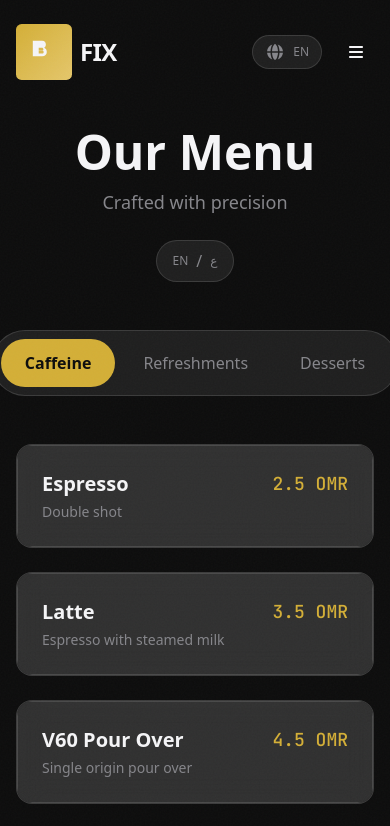
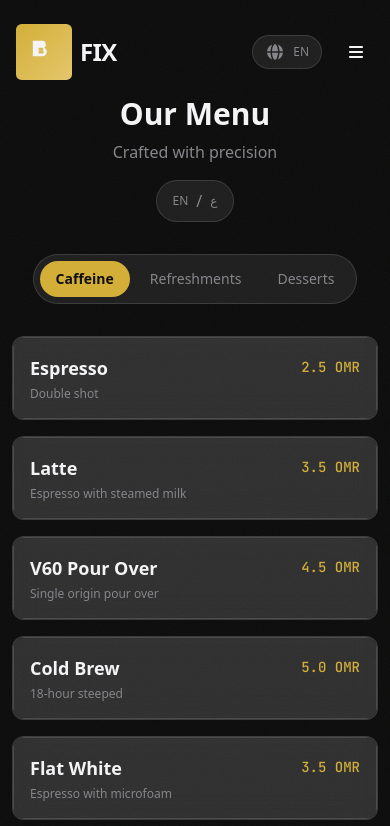
Before and after one commit to Ahmad-hue-hue/Fix.Om, a Next.js app in the folder fix-om/: page /menu in a window 390 px wide. Shown: the top 826 px of the page. Built offline with nearby package versions, Linux system fonts and the light colour scheme.

Commit message:
fix: improve menu mobile responsiveness

```diff
--- a/fix-om/app/menu/page.tsx
+++ b/fix-om/app/menu/page.tsx
@@ -42,35 +42,36 @@ const MenuItemCard = memo(function MenuItemCard({
       exit={{ opacity: 0, scale: 0.9 }}
       transition={{ duration: 0.3 }}
       whileHover={{ scale: 1.02, y: -5 }}
-      className={`relative rounded-2xl overflow-hidden ${
+      className={`relative rounded-xl sm:rounded-2xl overflow-hidden ${
         item.image
           ? "glass"
           : "bg-glass border border-glass-border"
       }`}
     >
       {item.image && (
-        <div className="relative h-48 w-full overflow-hidden">
+        <div className="relative h-36 sm:h-48 w-full overflow-hidden">
           <Image
             src={item.image}
             alt={isArabic ? item.nameArabic : item.name}
             fill
+            sizes="(max-width: 640px) 100vw, (max-width: 1024px) 50vw, 33vw"
             className="object-cover transition-transform duration-500 hover:scale-110"
           />
           <div className="absolute inset-0 bg-gradient-to-t from-obsidian/60 to-transparent" />
         </div>
       )}
-      <div className={`p-6 ${!item.image ? 'glass' : ''}`}>
-        <div className="flex items-start justify-between gap-4">
-          <div>
-            <h3 className="text-xl font-semibold text-bone">
+      <div className={`p-4 sm:p-6 ${!item.image ? 'glass' : ''}`}>
+        <div className="flex items-start justify-between gap-2 sm:gap-4">
+          <div className="min-w-0">
+            <h3 className="text-lg sm:text-xl font-semibold text-bone truncate">
               {isArabic ? item.nameArabic : item.name}
             </h3>
-            <p className="mt-1 text-sm text-subtext">
+            <p className="mt-1 text-xs sm:text-sm text-subtext line-clamp-2">
               {isArabic ? item.descriptionArabic : item.description}
             </p>
           </div>
           <div className="flex-shrink-0">
-            <span className="text-lg font-mono font-medium text-gold">
+            <span className="text-sm sm:text-lg font-mono font-medium text-gold">
               {item.price.toFixed(1)} OMR
             </span>
           </div>
@@ -91,19 +92,19 @@ export default function MenuPage() {
     <div className="min-h-screen">
       <Header />
 
-      <main id="main-content" className="pt-32 pb-16 px-4">
+      <main id="main-content" className="pt-24 pb-12 px-3 sm:px-4">
         <div className="max-w-6xl mx-auto">
           <motion.div
-            className="flex flex-col md:flex-row items-center justify-between gap-6 mb-12"
+            className="flex flex-col md:flex-row items-center justify-between gap-4 mb-8"
             initial={{ opacity: 0, y: 20 }}
             animate={{ opacity: 1, y: 0 }}
             transition={{ duration: 0.6 }}
           >
             <div className="text-center md:text-left">
-              <h1 className="text-5xl md:text-7xl font-bold">
+              <h1 className="text-3xl sm:text-5xl md:text-7xl font-bold">
                 {isArabic ? "قائمنا" : "Our Menu"}
               </h1>
-              <p className="mt-3 text-subtext text-lg">
+              <p className="mt-2 text-subtext text-base sm:text-lg">
                 {isArabic ? "صُنع بدقة" : "Crafted with precision"}
               </p>
             </div>
@@ -112,17 +113,17 @@ export default function MenuPage() {
 
           <Tabs value={activeTab} onValueChange={setActiveTab}>
             <motion.div
-              className="flex justify-center mb-12"
+              className="flex justify-center mb-8"
               initial={{ opacity: 0, y: 20 }}
               animate={{ opacity: 1, y: 0 }}
               transition={{ delay: 0.2, duration: 0.6 }}
             >
-              <TabsList className="p-2">
+              <TabsList className="p-1.5 sm:p-2">
                 {categories.map((category) => (
                   <TabsTrigger
                     key={category.id}
                     value={category.id}
-                    className="px-6 py-3 text-base"
+                    className="px-4 py-2 text-sm"
                   >
                     {isArabic ? category.nameArabic : category.name}
                   </TabsTrigger>
@@ -134,7 +135,7 @@ export default function MenuPage() {
               <TabsContent key={category.id} value={category.id}>
                 <motion.div
                   layout
-                  className="grid grid-cols-1 md:grid-cols-2 lg:grid-cols-3 gap-6"
+                  className="grid grid-cols-1 sm:grid-cols-2 lg:grid-cols-3 gap-4 sm:gap-6"
                 >
                   <AnimatePresence mode="popLayout">
                     {category.items.map((item) => (
--- a/fix-om/components/ui/tabs.tsx
+++ b/fix-om/components/ui/tabs.tsx
@@ -13,7 +13,7 @@ const TabsList = React.forwardRef<
   <TabsPrimitive.List
     ref={ref}
     className={cn(
-      "inline-flex items-center justify-center gap-1 p-1 rounded-full bg-glass border border-glass-border",
+      "inline-flex flex-wrap items-center justify-center gap-1 p-1 rounded-full bg-glass border border-glass-border",
       className
     )}
     {...props}
@@ -28,7 +28,7 @@ const TabsTrigger = React.forwardRef<
   <TabsPrimitive.Trigger
     ref={ref}
     className={cn(
-      "inline-flex items-center justify-center whitespace-nowrap rounded-full px-4 py-2 text-sm font-medium text-subtext transition-all duration-300",
+      "inline-flex items-center justify-center whitespace-nowrap rounded-full px-3 py-2 text-xs sm:text-sm font-medium text-subtext transition-all duration-300",
       "hover:text-bone hover:bg-glass-border",
       "focus-visible:outline-none focus-visible:ring-2 focus-visible:ring-gold focus-visible:ring-offset-2 focus-visible:ring-offset-obsidian",
       "disabled:pointer-events-none disabled:opacity-50",
```
